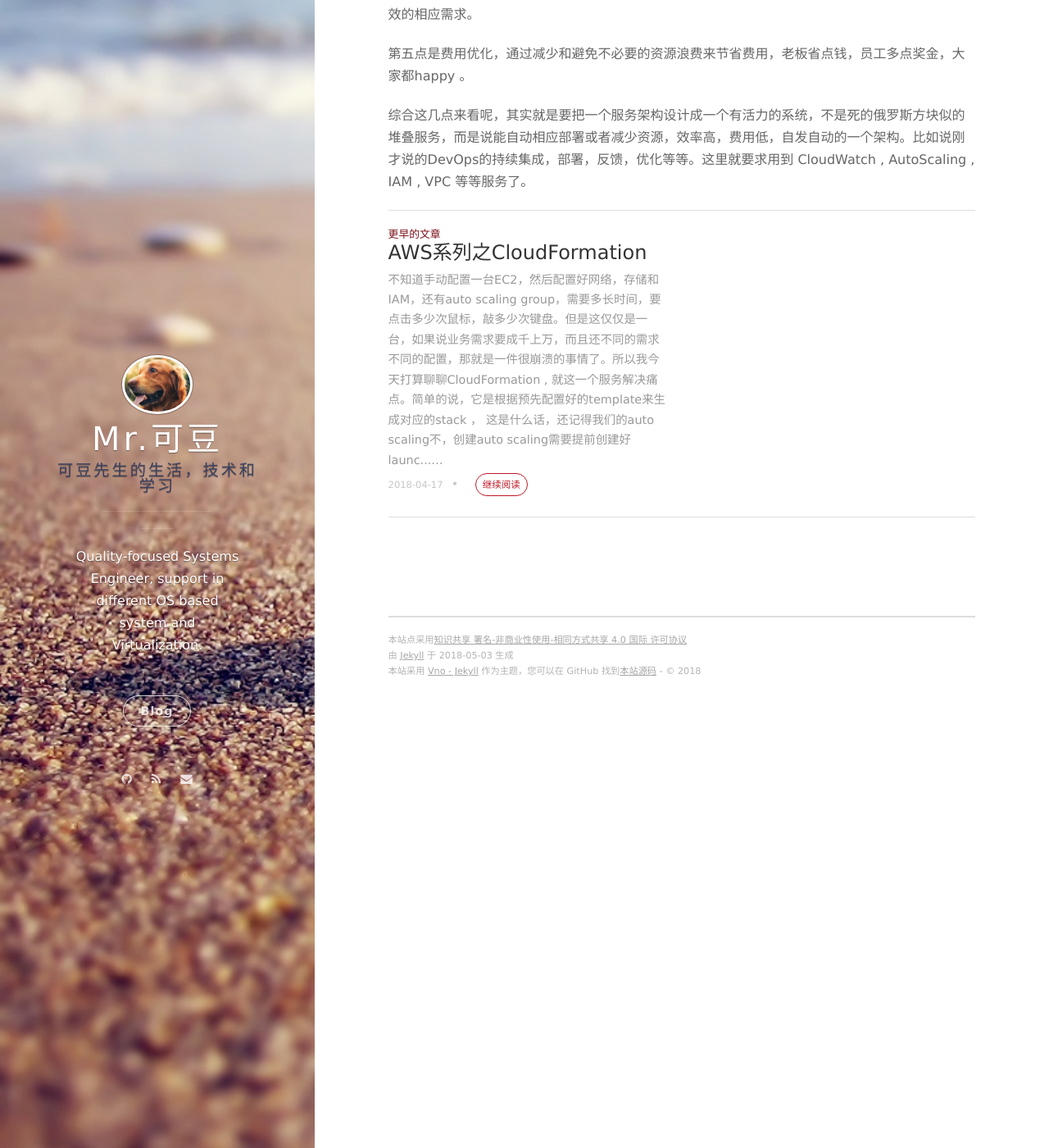
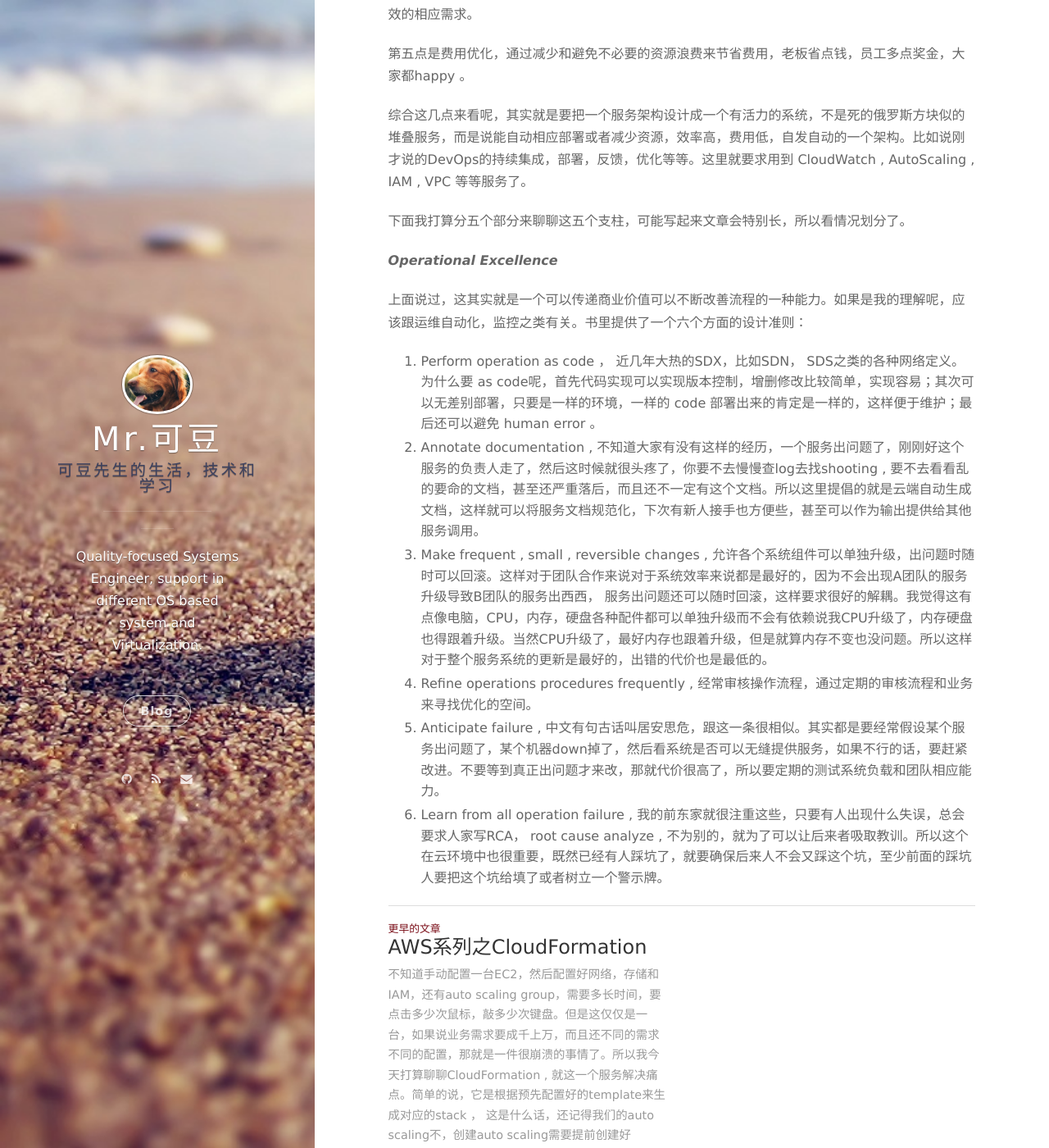
Before and after one commit to NickSu86/NickSu86.github.io, a Jekyll site: the page built from _posts/2018-05-02-aws-cloud-architecting-frameworks.markdown, in a window 1280 px wide and 1400 px high, scrolled down 1276 px. Shown: the whole window at 82% size. Built offline with Jekyll 4.4.1, drawn with Linux system fonts in a browser that asks for light colours; nearby versions of some CDN libraries; comment, search, counter and statistics services are not loaded.

Commit message:
update frameworks

```diff
--- a/_posts/2018-05-02-aws-cloud-architecting-frameworks.markdown
+++ b/_posts/2018-05-02-aws-cloud-architecting-frameworks.markdown
@@ -26,3 +26,16 @@ title: AWS系列之Well Architecting Frameworks
 第五点是费用优化，通过减少和避免不必要的资源浪费来节省费用，老板省点钱，员工多点奖金，大家都happy 。
 
 综合这几点来看呢，其实就是要把一个服务架构设计成一个有活力的系统，不是死的俄罗斯方块似的堆叠服务，而是说能自动相应部署或者减少资源，效率高，费用低，自发自动的一个架构。比如说刚才说的DevOps的持续集成，部署，反馈，优化等等。这里就要求用到 CloudWatch , AutoScaling , IAM , VPC 等等服务了。
+
+下面我打算分五个部分来聊聊这五个支柱，可能写起来文章会特别长，所以看情况划分了。
+
+***Operational Excellence***
+
+上面说过，这其实就是一个可以传递商业价值可以不断改善流程的一种能力。如果是我的理解呢，应该跟运维自动化，监控之类有关。书里提供了一个六个方面的设计准则：
+
+1. Perform operation as code ， 近几年大热的SDX，比如SDN， SDS之类的各种网络定义。为什么要 as code呢，首先代码实现可以实现版本控制，增删修改比较简单，实现容易；其次可以无差别部署，只要是一样的环境，一样的 code 部署出来的肯定是一样的，这样便于维护；最后还可以避免 human error 。
+2. Annotate documentation , 不知道大家有没有这样的经历，一个服务出问题了，刚刚好这个服务的负责人走了，然后这时候就很头疼了，你要不去慢慢查log去找shooting , 要不去看看乱的要命的文档，甚至还严重落后，而且还不一定有这个文档。所以这里提倡的就是云端自动生成文档，这样就可以将服务文档规范化，下次有新人接手也方便些，甚至可以作为输出提供给其他服务调用。
+3. Make frequent , small , reversible changes , 允许各个系统组件可以单独升级，出问题时随时可以回滚。这样对于团队合作来说对于系统效率来说都是最好的，因为不会出现A团队的服务升级导致B团队的服务出西西， 服务出问题还可以随时回滚，这样要求很好的解耦。我觉得这有点像电脑，CPU，内存，硬盘各种配件都可以单独升级而不会有依赖说我CPU升级了，内存硬盘也得跟着升级。当然CPU升级了，最好内存也跟着升级，但是就算内存不变也没问题。所以这样对于整个服务系统的更新是最好的，出错的代价也是最低的。
+4. Refine operations procedures frequently , 经常审核操作流程，通过定期的审核流程和业务来寻找优化的空间。
+5. Anticipate failure , 中文有句古话叫居安思危，跟这一条很相似。其实都是要经常假设某个服务出问题了，某个机器down掉了，然后看系统是否可以无缝提供服务，如果不行的话，要赶紧改进。不要等到真正出问题才来改，那就代价很高了，所以要定期的测试系统负载和团队相应能力。
+6. Learn from all operation failure , 我的前东家就很注重这些，只要有人出现什么失误，总会要求人家写RCA， root cause analyze , 不为别的，就为了可以让后来者吸取教训。所以这个在云环境中也很重要，既然已经有人踩坑了，就要确保后来人不会又踩这个坑，至少前面的踩坑人要把这个坑给填了或者树立一个警示牌。
```
